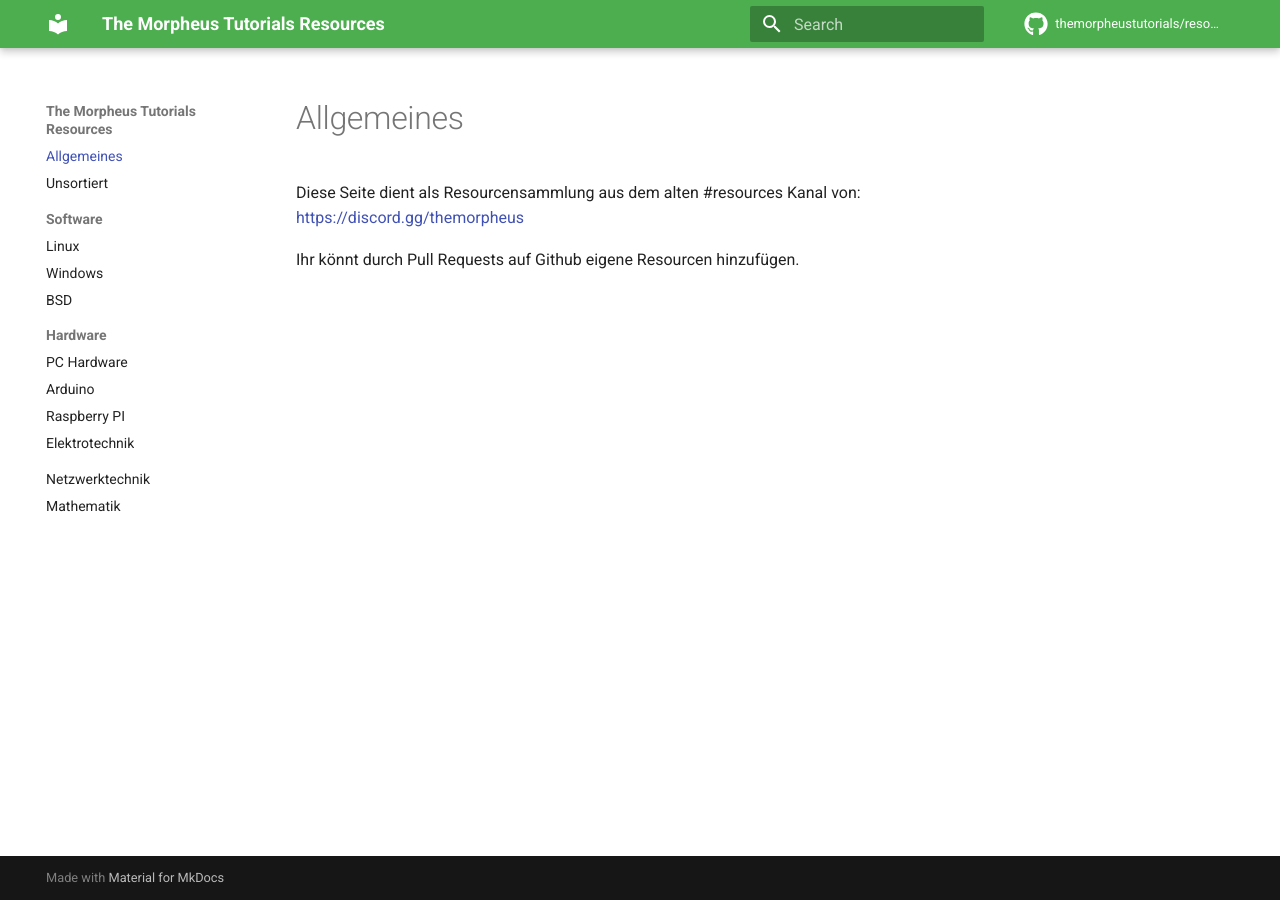
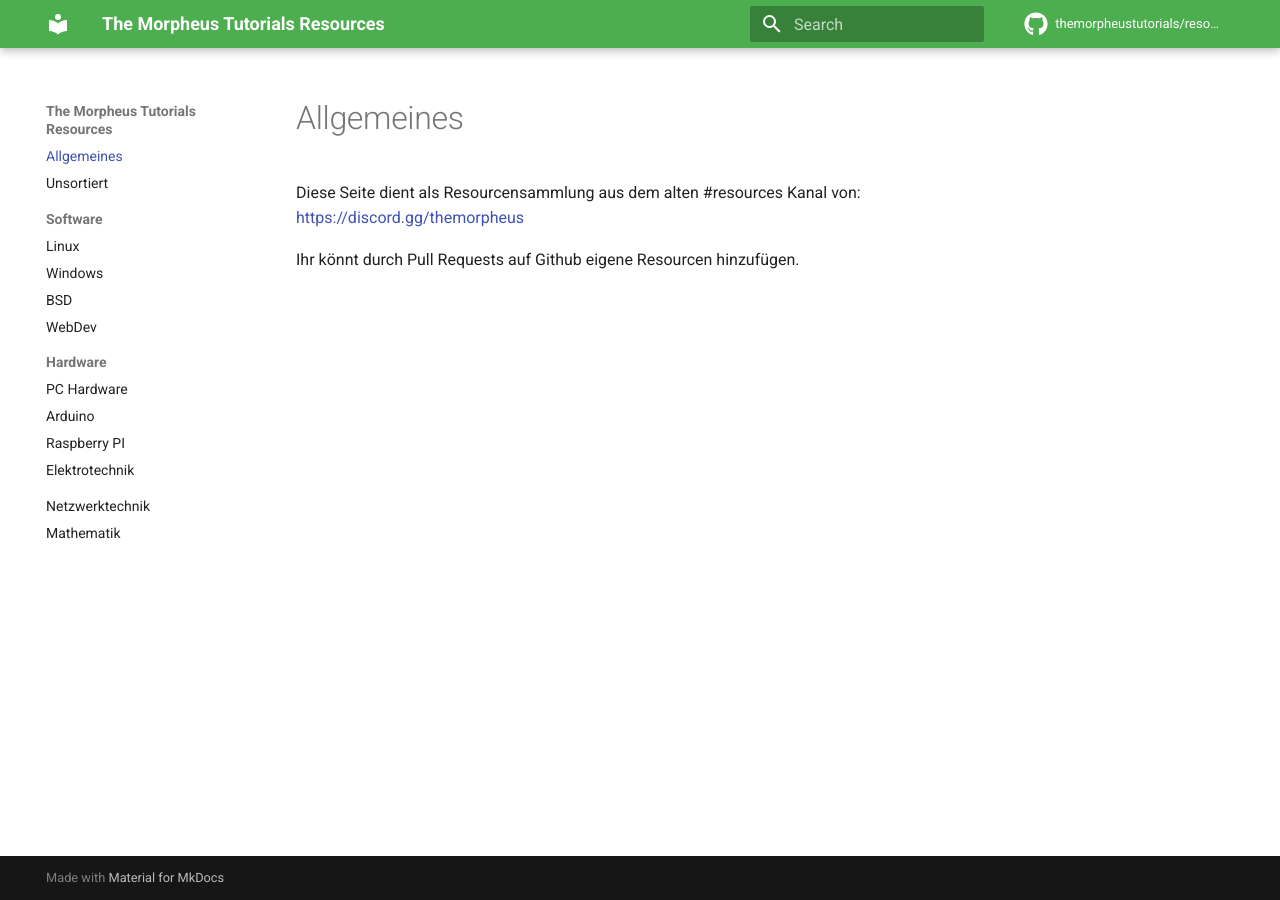
Before and after one commit to themorpheustutorials/resources, an MkDocs documentation site: the page built from docs/index.md, in a window 1280 px wide. Built offline with MkDocs 1.6.1 and Material for MkDocs 9.7.7, drawn with Linux system fonts in a browser that asks for light colours; comment, search, counter and statistics services are not loaded.

Commit message:
Update mkdocs.yml

```diff
--- a/mkdocs.yml
+++ b/mkdocs.yml
@@ -54,6 +54,7 @@ nav:
     - 'Linux': software/linux.md
     - 'Windows': software/windows.md
     - 'BSD': software/bsd.md
+    - 'WebDev': software/webdev.md
   - 'Hardware':
     - 'PC Hardware': hardware/pc.md
     - 'Arduino': hardware/arduino.md
```
